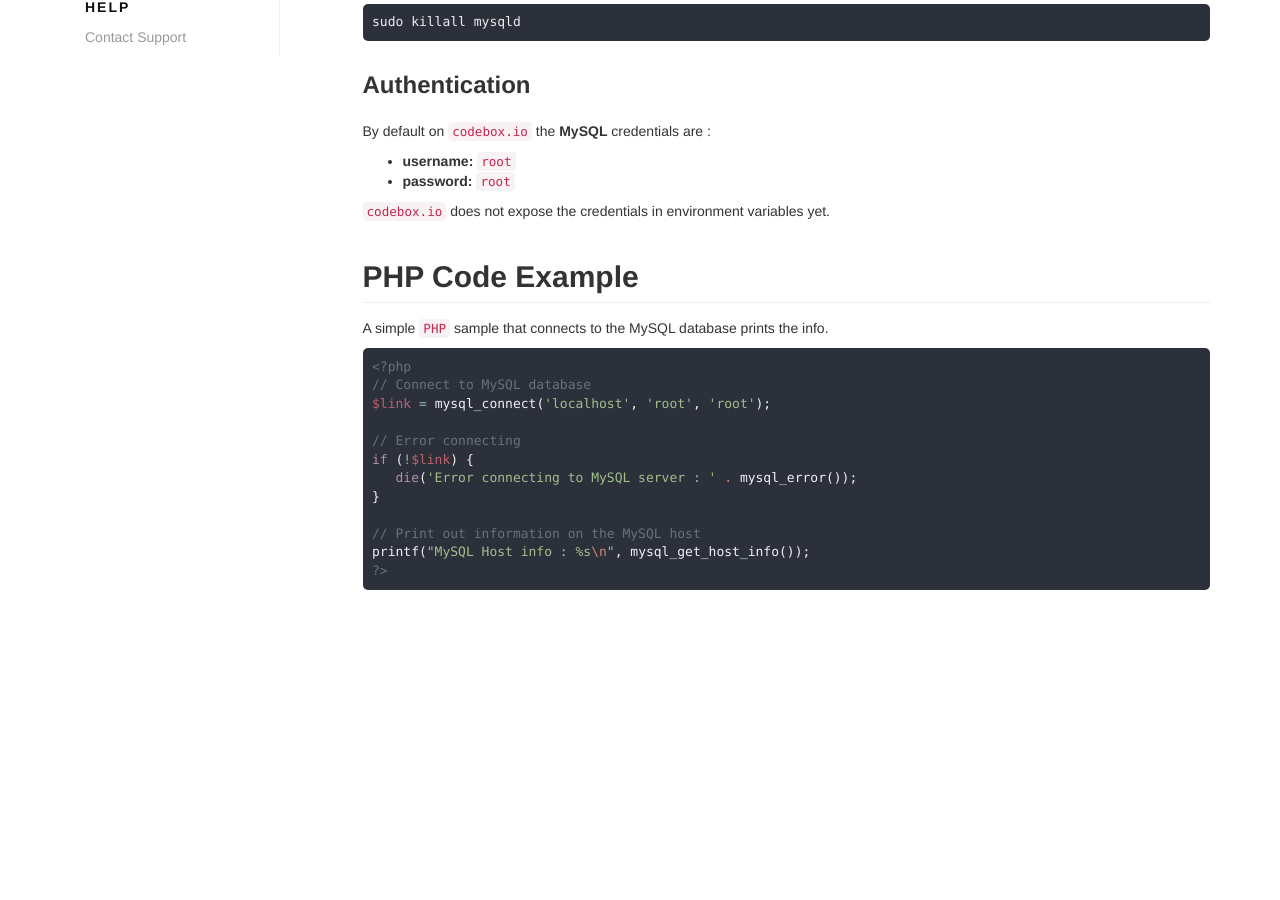
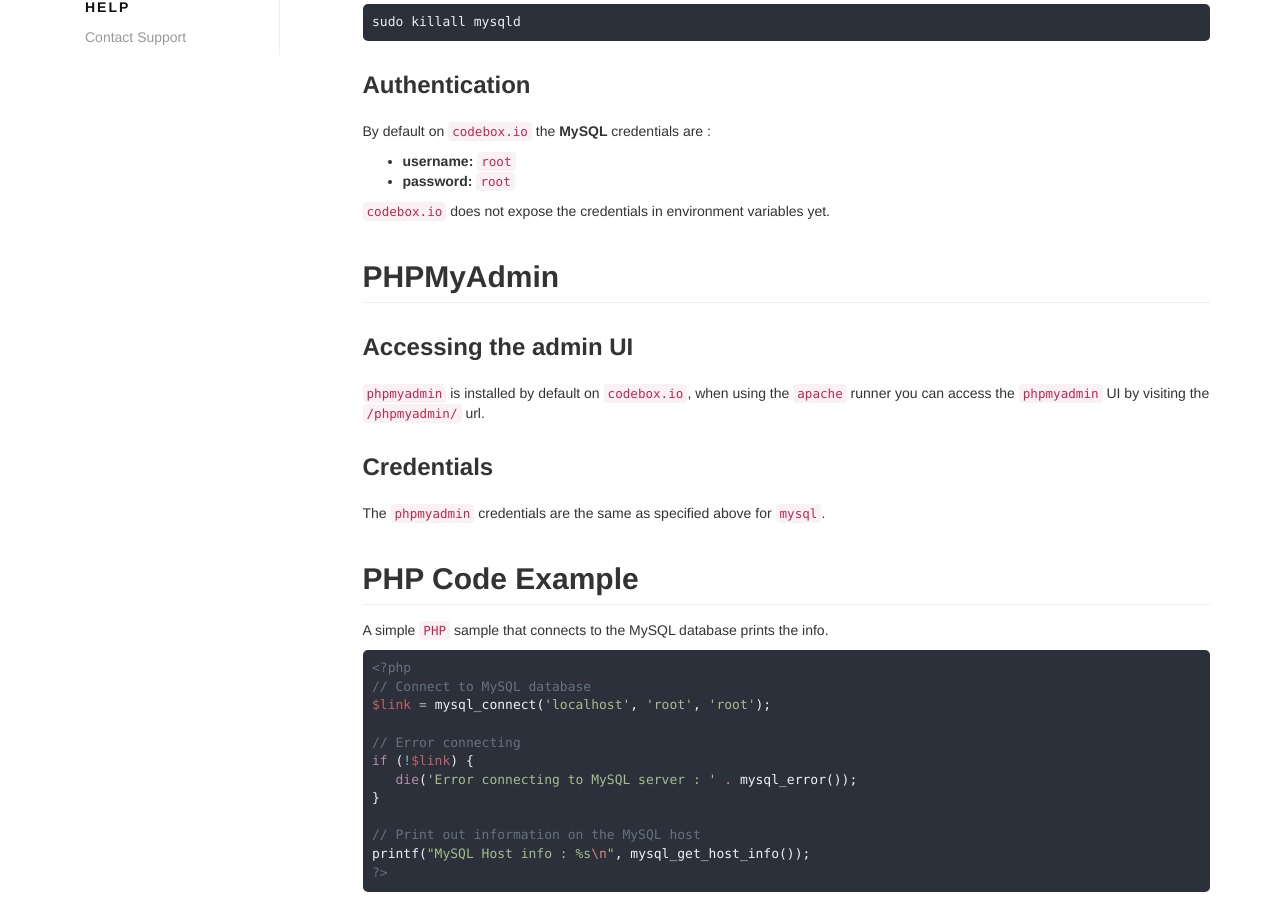
Before and after one commit to CodeboxIDE/codebox-docs, a Jekyll site: the page built from tips/lamp.md, in a window 1280 px wide and 900 px high, scrolled down 915 px. Built offline with Jekyll 4.4.1, drawn with Linux system fonts in a browser that asks for light colours; nearby versions of some CDN libraries; Markdown is read by kramdown in place of the engine named in the settings; before the commit the page ends 1605 px from its top, so only the background shows below that.

Commit message:
Add PHPMyAdmin section to tips/lamp

```diff
--- a/tips/lamp.md
+++ b/tips/lamp.md
@@ -52,6 +52,17 @@ By default on `codebox.io` the **MySQL** credentials are :
 
 `codebox.io` does not expose the credentials in environment variables yet.
 
+## PHPMyAdmin
+
+### Accessing the admin UI
+
+`phpmyadmin` is installed by default on `codebox.io`, when using the `apache` runner you can access the `phpmyadmin` UI by visiting the `/phpmyadmin/` url.
+
+### Credentials
+
+The `phpmyadmin` credentials are the same as specified above for `mysql`.
+
+
 ## PHP Code Example
 
 A simple `PHP` sample that connects to the MySQL database prints the info.
```
